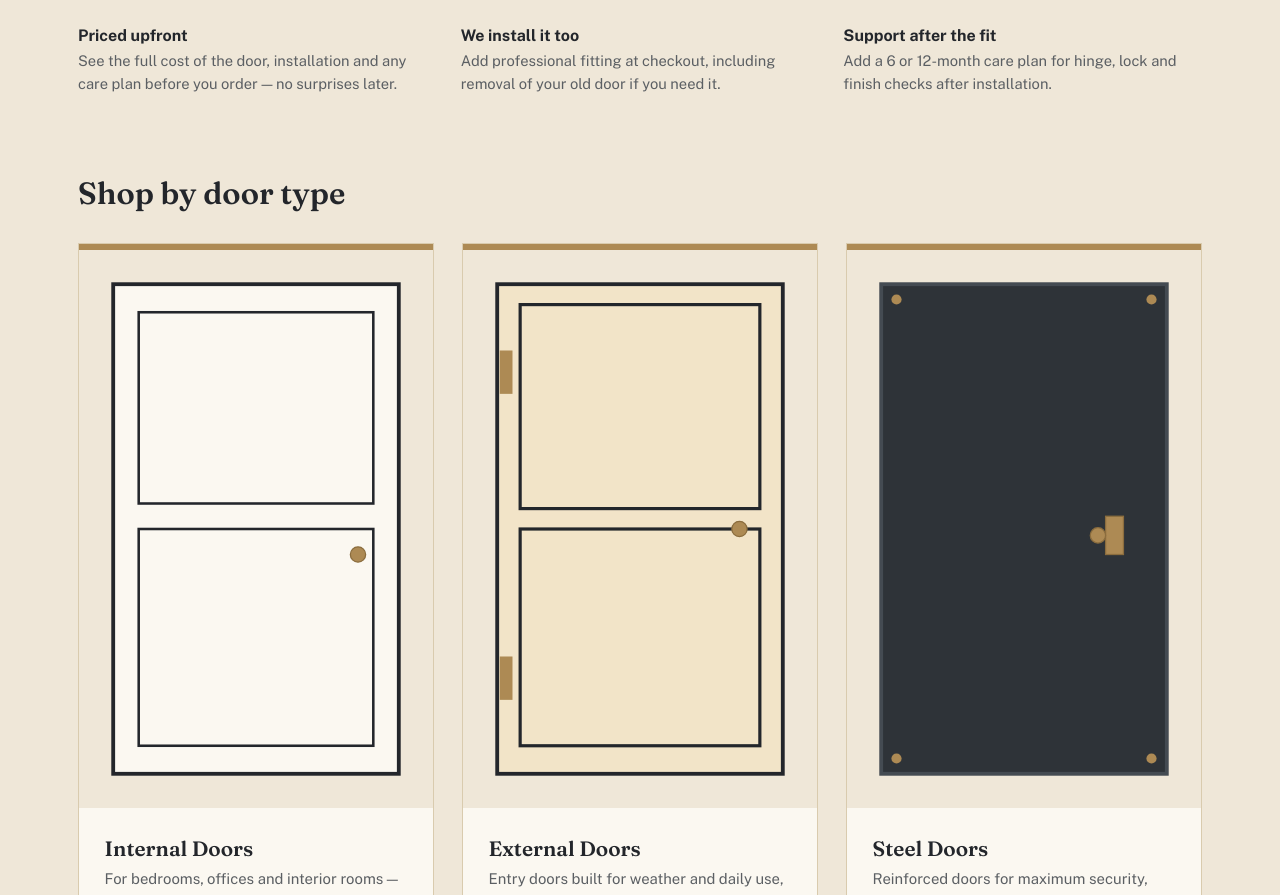
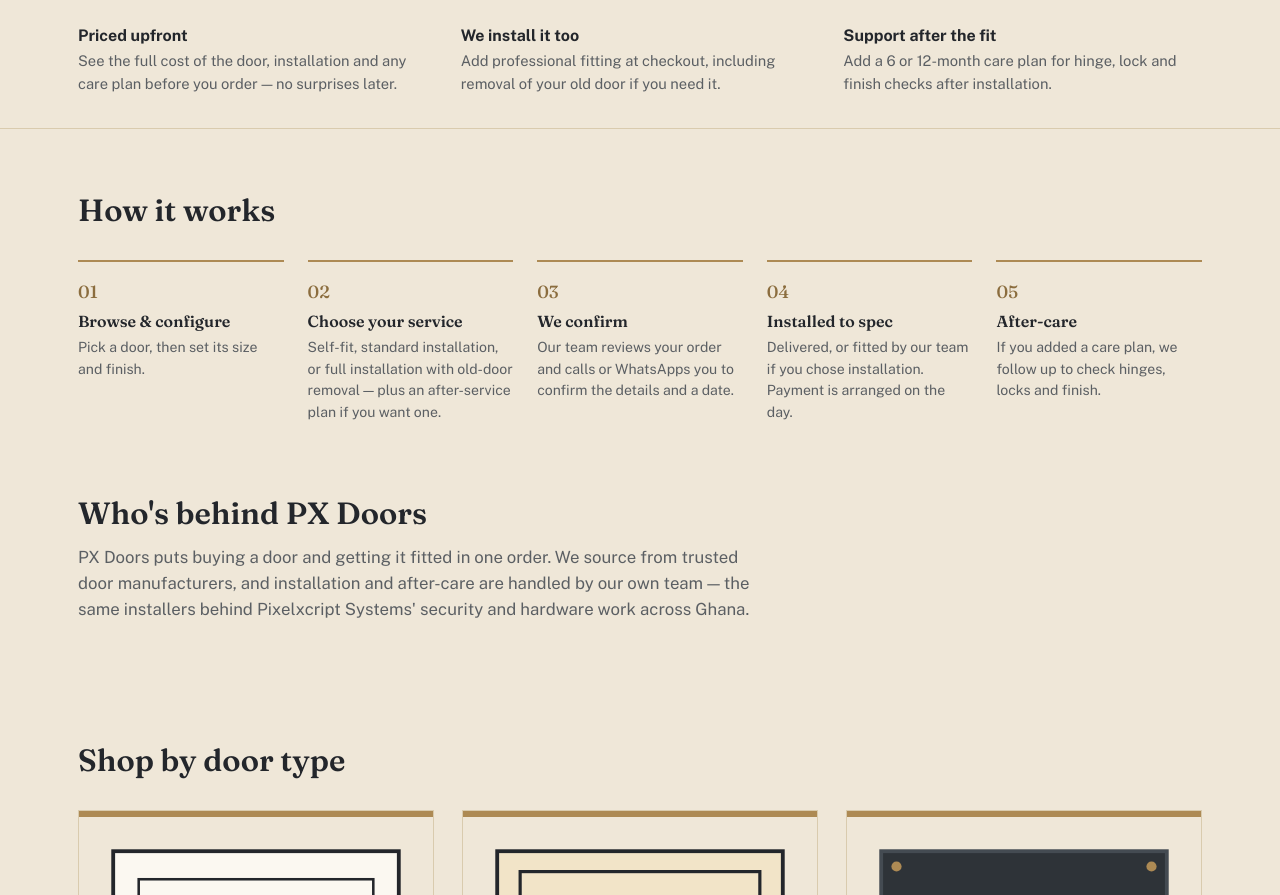
Before and after one commit to nethoth69/P-X-Doors, a website: page public/index.html in a window 1280 px wide. Shown: the part 620-1515 px from the top of the page. Drawn offline with nearby package versions, Linux system fonts and the light colour scheme.

Commit message:
Add process/about sections to homepage, Render deployment support and docs

```diff
--- a/public/css/styles.css
+++ b/public/css/styles.css
@@ -660,6 +660,59 @@
 }
 
 /* ==========================================================================
+   Process (numbered steps) & about blurb
+   ========================================================================== */
+
+.process {
+  padding: 4rem 0 1rem;
+  border-top: 1px solid var(--line);
+}
+
+.process-steps {
+  list-style: none;
+  margin: 2rem 0 0;
+  padding: 0;
+  display: grid;
+  grid-template-columns: repeat(5, 1fr);
+  gap: 1.5rem;
+}
+
+.process-steps li {
+  border-top: 2px solid var(--brass);
+  padding-top: 1rem;
+}
+
+.process-steps .step-num {
+  display: block;
+  font-family: var(--font-display);
+  font-size: 1.1rem;
+  color: var(--brass-dark);
+  margin-bottom: 0.4rem;
+}
+
+.process-steps h4 {
+  font-size: 1rem;
+  margin-bottom: 0.4rem;
+}
+
+.process-steps p { font-size: 0.88rem; margin: 0; }
+
+.about-blurb {
+  padding: 3.5rem 0;
+}
+
+.about-blurb h2 { margin-bottom: 0.8rem; }
+.about-blurb .lead { font-size: 1.05rem; max-width: 68ch; }
+
+@media (max-width: 900px) {
+  .process-steps { grid-template-columns: repeat(2, 1fr); }
+}
+
+@media (max-width: 560px) {
+  .process-steps { grid-template-columns: 1fr; }
+}
+
+/* ==========================================================================
    Responsive
    ========================================================================== */
 
--- a/public/index.html
+++ b/public/index.html
@@ -56,6 +56,46 @@
       </div>
     </div>
   </div>
+
+  <section class="process">
+    <div class="wrap">
+      <h2>How it works</h2>
+      <ol class="process-steps">
+        <li>
+          <span class="step-num">01</span>
+          <h4>Browse &amp; configure</h4>
+          <p>Pick a door, then set its size and finish.</p>
+        </li>
+        <li>
+          <span class="step-num">02</span>
+          <h4>Choose your service</h4>
+          <p>Self-fit, standard installation, or full installation with old-door removal — plus an after-service plan if you want one.</p>
+        </li>
+        <li>
+          <span class="step-num">03</span>
+          <h4>We confirm</h4>
+          <p>Our team reviews your order and calls or WhatsApps you to confirm the details and a date.</p>
+        </li>
+        <li>
+          <span class="step-num">04</span>
+          <h4>Installed to spec</h4>
+          <p>Delivered, or fitted by our team if you chose installation. Payment is arranged on the day.</p>
+        </li>
+        <li>
+          <span class="step-num">05</span>
+          <h4>After-care</h4>
+          <p>If you added a care plan, we follow up to check hinges, locks and finish.</p>
+        </li>
+      </ol>
+    </div>
+  </section>
+
+  <section class="about-blurb">
+    <div class="wrap">
+      <h2>Who's behind PX Doors</h2>
+      <p class="lead">PX Doors puts buying a door and getting it fitted in one order. We source from trusted door manufacturers, and installation and after-care are handled by our own team — the same installers behind Pixelxcript Systems' security and hardware work across Ghana.</p>
+    </div>
+  </section>
 
   <section class="categories">
     <div class="wrap">
```
Also changed, not shown: render.yaml (added, +26 -0 lines), README.md.
